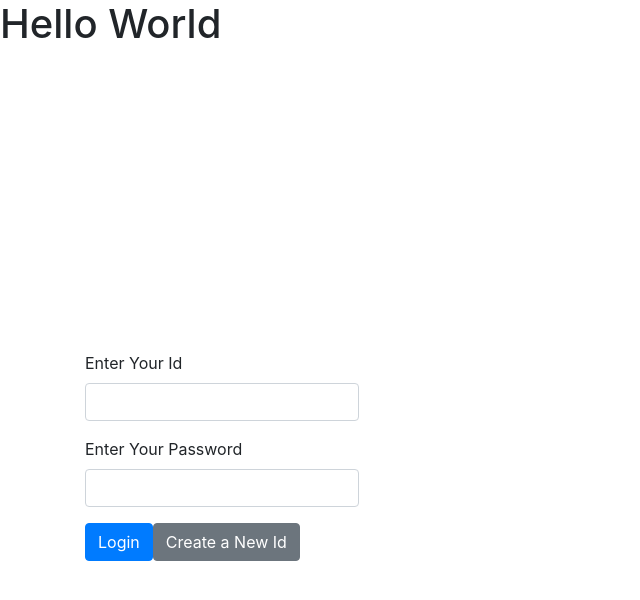
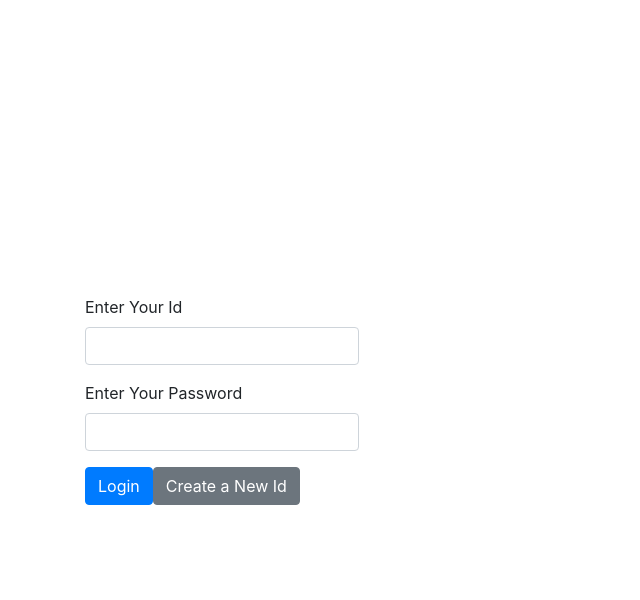
Before and after one commit to hpmarsle/whatsup, a React (Create React App) app in the folder client/: page / in a window 1280 px wide. Shown: the top 600 px of the page, without its empty margins (0-640 px from the left). Built offline with nearby package versions, Linux system fonts and the light colour scheme.

Commit message:
remove parent dienclosing Login child component

```diff
--- a/client/src/components/App.js
+++ b/client/src/components/App.js
@@ -3,10 +3,8 @@ import Login from './Login';
 
 function App() {
   return (
-    <div className="App">
-      <h1>Hello World</h1>
+
       <Login />
-    </div>
   );
 }
 
```
